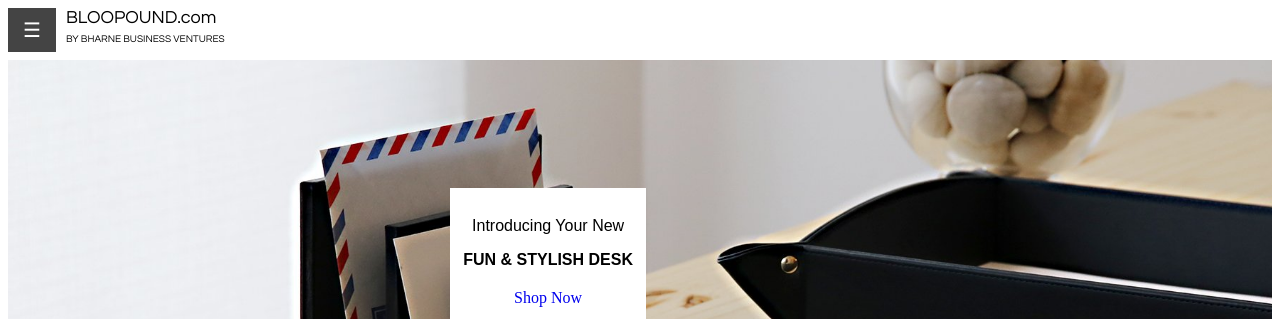
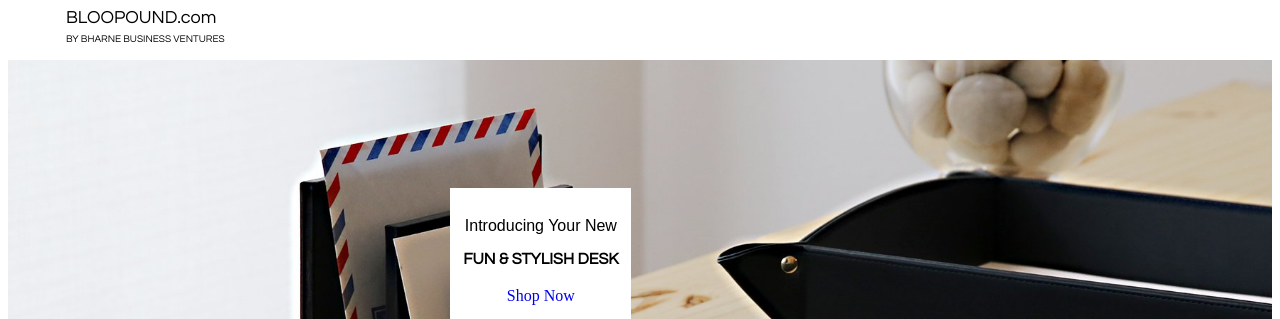
Before and after one commit to bloopound/Media_Q, a plain HTML site: page index.html in a window 1280 px wide. In both pictures the pointer is over the button 31 px from the left and 30 px from the top of the page. Shown: the top 319 px of the page. Drawn offline with Linux system fonts and the light colour scheme.

Commit message:
Update index.css

```diff
--- a/index.css
+++ b/index.css
@@ -42,7 +42,7 @@
 }
 
 .openbtn:hover {
-  background-color: #444;
+  background-color: white;
 }
 
 .title {
@@ -81,7 +81,7 @@
 }
 
 .font2 {
-  font-family: sans-serif;
+  font-family: 'Century Gothic';
   font-size: 1em;
 }
 
```
